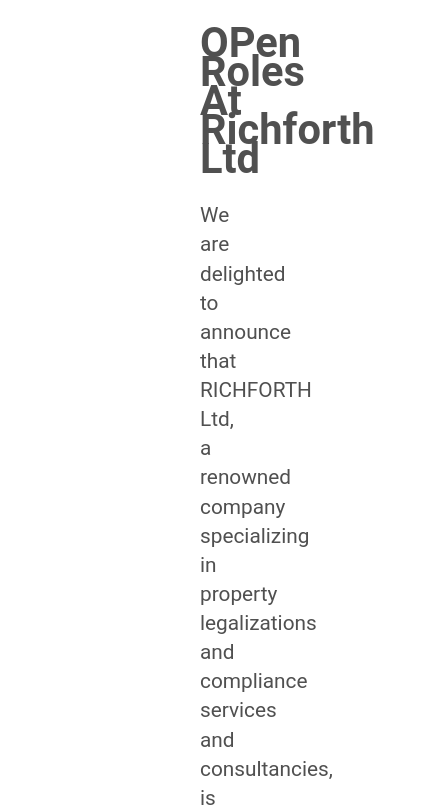
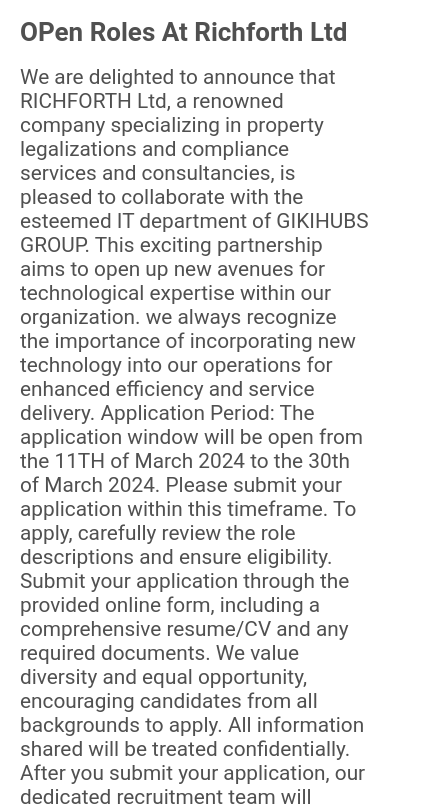
Before and after one commit to emmyzee45/application-form-frontend, a React (Create React App) app: page / in a window 390 px wide. Shown: the top 811 px of the page, 440 px wide, since content can reach past the window. Built offline with nearby package versions, Linux system fonts and the light colour scheme.

Commit message:
home page resize

```diff
--- a/package.json
+++ b/package.json
@@ -2,6 +2,7 @@
   "name": "application_form",
   "version": "0.1.0",
   "private": true,
+  "homepage": "http://jobs.richforthstores.com",
   "dependencies": {
     "@testing-library/jest-dom": "^5.17.0",
     "@testing-library/react": "^13.4.0",
--- a/public/index.html
+++ b/public/index.html
@@ -2,19 +2,19 @@
 <html lang="en">
   <head>
     <meta charset="utf-8" />
-    <link rel="icon" href="%PUBLIC_URL%/favicon.ico" />
+    <link rel="icon" href="%PUBLIC_URL%/richforth.jpg" />
     <meta name="viewport" content="width=device-width, initial-scale=1" />
     <meta name="theme-color" content="#000000" />
     <meta
       name="description"
       content="Web site created using create-react-app"
     />
-    <link rel="apple-touch-icon" href="%PUBLIC_URL%/logo192.png" />
+    <link rel="apple-touch-icon" href="%PUBLIC_URL%/richforth.png" />
     <!--
       manifest.json provides metadata used when your web app is installed on a
       user's mobile device or desktop. See https://developers.google.com/web/fundamentals/web-app-manifest/
     -->
-    <link rel="manifest" href="%PUBLIC_URL%/manifest.json" />
+    <!-- <link rel="manifest" href="%PUBLIC_URL%/manifest.json" /> -->
     <!--
       Notice the use of %PUBLIC_URL% in the tags above.
       It will be replaced with the URL of the `public` folder during the build.
@@ -24,7 +24,7 @@
       work correctly both with client-side routing and a non-root public URL.
       Learn how to configure a non-root public URL by running `npm run build`.
     -->
-    <title>React App</title>
+    <title>Jobs At Richforth</title>
   </head>
   <body>
     <noscript>You need to enable JavaScript to run this app.</noscript>
--- a/src/App.js
+++ b/src/App.js
@@ -9,7 +9,7 @@
   <div>
     <Routes>
       <Route exact path="/" element={<Home />} />
-      <Route path="/application-form" element={<Form />} />
+      <Route path="/application" element={<Form />} />
       <Route path="/success" element={<Success />} />
     </Routes>
   </div>
--- a/src/home/Home.jsx
+++ b/src/home/Home.jsx
@@ -1,4 +1,5 @@
 import React, { useState } from 'react'
+import { Link } from 'react-router-dom';
 import "./home.css";
 
 export default function Home() {
@@ -33,7 +34,7 @@
   }
   return (
     <div className='home-container'>
-      <h1>OPen Roles At Richforth Ltd</h1>
+      <h1 className='title'>OPen Roles At Richforth Ltd</h1>
       <div>
         We are delighted to announce that RICHFORTH Ltd, a renowned company specializing in property legalizations and compliance services and consultancies, is pleased to collaborate with the esteemed IT department of GIKIHUBS GROUP. This exciting partnership aims to open up new avenues for technological expertise within our organization.
         we always recognize the importance of incorporating new technology into our operations for enhanced efficiency and service delivery.
@@ -202,9 +203,9 @@
           </div>
           )}
         </div>
-        <a href='/application-form'>
+        <Link to="/application">
           <button className='apply'>Apply Now!!</button>
-        </a>
+        </Link>
       </div>
     </div>
     </div>
--- a/src/home/home.css
+++ b/src/home/home.css
@@ -52,3 +52,34 @@
     font-weight: 550;
     font-size: medium;
 }
+
+@media screen and (max-width: 1028px) {
+    .home-container {
+        padding: 0 100px;
+    }
+}
+
+@media screen and (max-width: 640px) {
+    .home-container {
+        padding: 0 50px;
+    }
+}
+@media screen and (max-width: 544px) {
+   .title {
+        font-size: 30px;
+   }
+}
+
+@media screen and (max-width: 400px) {
+    .home-container {
+        padding: 0 20px;
+        line-height: normal;
+    }
+    .title {
+        font-size: 26px;
+    }
+    .apply {
+        font-weight: 550;
+        font-size: small;
+    }
+}
```
Also changed, not shown: 2 other files (tests, documents, lock files or other folders).
